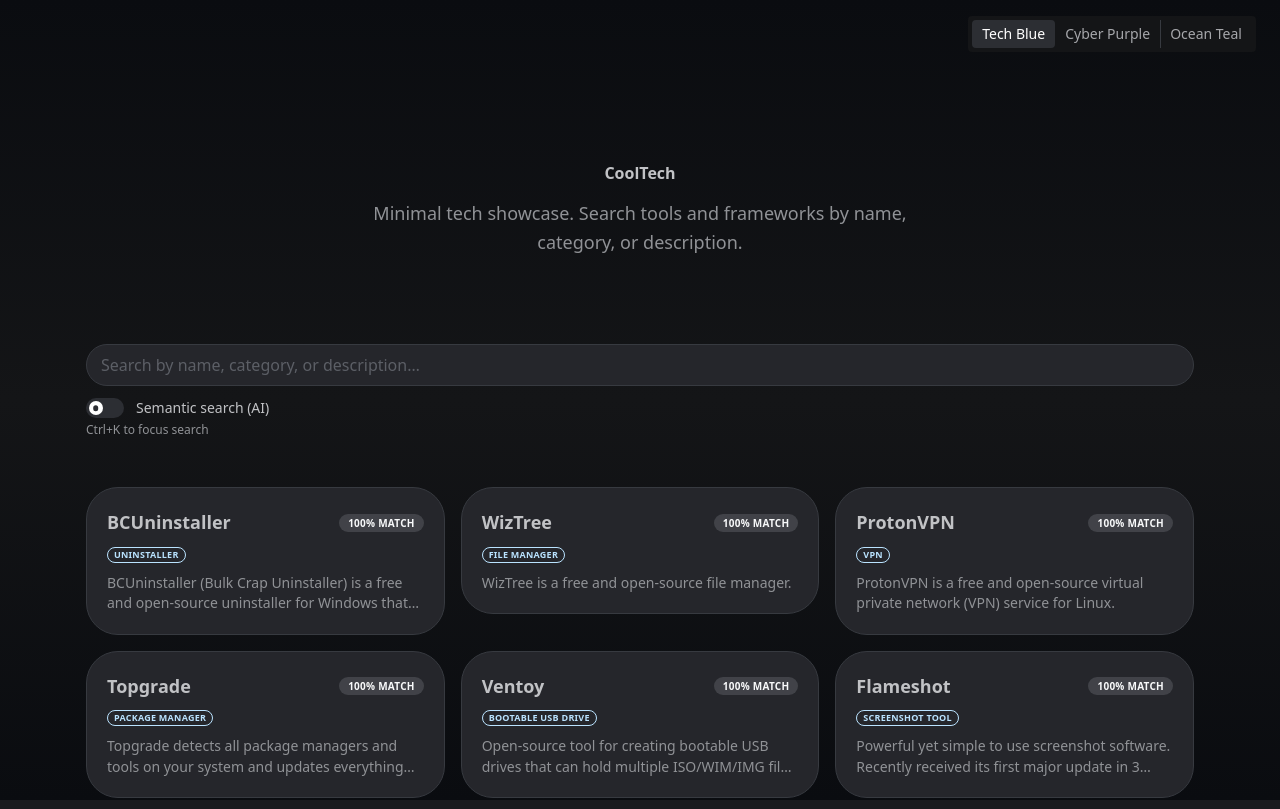
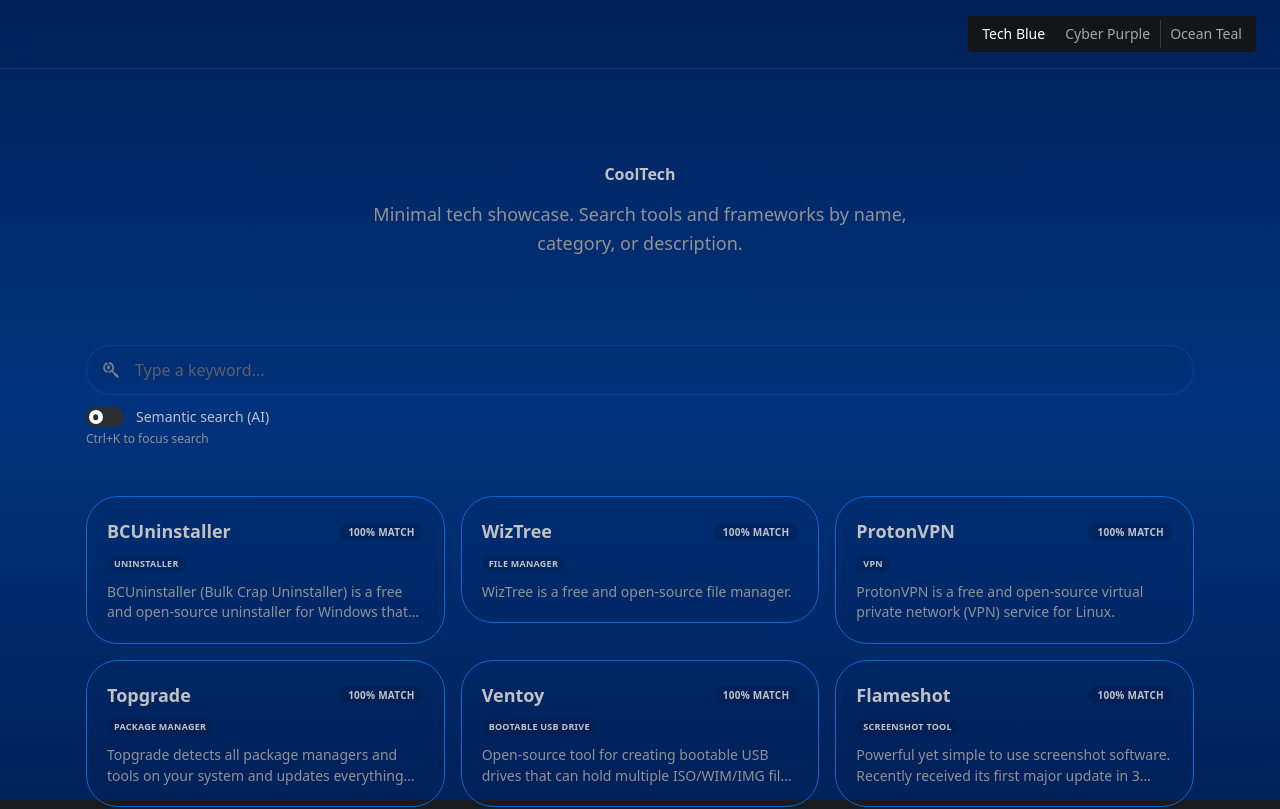
Before and after one commit to ElFilaliHamza/cooltech, a React (Vite) app: page / in a window 1280 px wide. Shown: the top 809 px of the page. Built offline with nearby package versions, Linux system fonts and the light colour scheme.

Commit message:
enhancements: visual polish with dynamic theming and refined UI components

```diff
--- a/src/components/AppCard.jsx
+++ b/src/components/AppCard.jsx
@@ -10,12 +10,12 @@
 					{app.name}
 				</Text>
 				{typeof similarity === "number" && (
-					<Badge size="sm" variant="light" color="gray">
+					<Badge size="sm" variant="light" color="primary">
 						{similarity}% match
 					</Badge>
 				)}
 			</Group>
-			<Badge size="xs" variant="outline" mb="xs">
+			<Badge size="xs" variant="light" color="primary" mb="xs">
 				{app.category}
 			</Badge>
 			<Text size="sm" c="dimmed" lineClamp={2}>
--- a/src/components/HeroSection.jsx
+++ b/src/components/HeroSection.jsx
@@ -15,6 +15,8 @@
 					fw={700}
 					size={{ base: "2.5rem", md: "3.5rem" }}
 					style={{ lineHeight: 1.2 }}
+					variant="gradient"
+					gradient={{ from: "primary.4", to: "primary.7", deg: 135 }}
 				>
 					CoolTech
 				</Title>
--- a/src/components/SearchBar.jsx
+++ b/src/components/SearchBar.jsx
@@ -1,6 +1,23 @@
 import { useRef, useEffect } from "react";
-import { TextInput, Box, Switch, Group, Text, Loader } from "@mantine/core";
+import {
+	TextInput,
+	Box,
+	Switch,
+	Group,
+	Text,
+	Loader,
+	useMantineTheme,
+} from "@mantine/core";
 import { motion } from "framer-motion";
+import { FontAwesomeIcon } from "@fortawesome/react-fontawesome";
+import { faSearchengin } from "@fortawesome/free-brands-svg-icons";
+
+function hexToRgba(hex, alpha) {
+	const r = parseInt(hex.slice(1, 3), 16);
+	const g = parseInt(hex.slice(3, 5), 16);
+	const b = parseInt(hex.slice(5, 7), 16);
+	return `rgba(${r},${g},${b},${alpha})`;
+}
 
 export default function SearchBar({
 	query,
@@ -11,6 +28,11 @@
 	semanticError,
 }) {
 	const inputRef = useRef(null);
+	const theme = useMantineTheme();
+	const primary = theme.colors[theme.primaryColor];
+	const primaryShade = theme.primaryShade ?? 5;
+	const primaryColor = primary?.[primaryShade] ?? theme.colors.blue[5];
+	const primaryBg = primary?.[9] ?? theme.colors.dark[8];
 
 	useEffect(() => {
 		const handler = (e) => {
@@ -23,21 +45,57 @@
 		return () => window.removeEventListener("keydown", handler);
 	}, []);
 
+	const inputStyles = {
+		input: {
+			transition:
+				"border-color 0.2s ease, box-shadow 0.2s ease, background-color 0.2s ease",
+			backgroundColor: hexToRgba(primaryBg, 0.12),
+			borderColor: hexToRgba(primaryColor, 0.35),
+			borderWidth: 1.5,
+			fontSize: "1rem",
+		},
+	};
+
 	return (
 		<Box id="search" py={24} as="section">
 			<motion.div
 				initial={{ opacity: 0, y: 12 }}
 				animate={{ opacity: 1, y: 0 }}
 				transition={{ duration: 0.4, delay: 0.1 }}
+				className="search-input-wrapper"
 			>
 				<TextInput
 					ref={inputRef}
-					placeholder="Search by name, category, or description…"
+					placeholder="Type a keyword..."
 					value={query}
 					onChange={(e) => setQuery(e.currentTarget.value)}
-					size="md"
+					size="lg"
 					radius="xl"
-					styles={{ input: { transition: "box-shadow 0.2s" } }}
+					variant="filled"
+					color="primary"
+					leftSection={
+						<span
+							style={{ fontSize: "1.1rem", opacity: 0.8 }}
+							aria-hidden
+						>
+							<FontAwesomeIcon icon={faSearchengin} />
+						</span>
+					}
+					styles={{
+						...inputStyles,
+						input: {
+							...inputStyles.input,
+							"&:focus": {
+								borderColor: primaryColor,
+								boxShadow: `0 0 0 3px ${hexToRgba(primaryColor, 0.25)}`,
+								backgroundColor: hexToRgba(primaryBg, 0.18),
+							},
+							"&::placeholder": {
+								color: primaryColor,
+								opacity: 0.8,
+							},
+						},
+					}}
 					rightSection={
 						query ? (
 							<Box
@@ -48,8 +106,21 @@
 									background: "none",
 									border: "none",
 									cursor: "pointer",
-									padding: 4,
-									fontSize: "1.25rem",
+									padding: 6,
+									fontSize: "1rem",
+									color: "var(--mantine-color-text)",
+									opacity: 0.7,
+									borderRadius: theme.radius.sm,
+								}}
+								onMouseEnter={(e) => {
+									e.currentTarget.style.opacity = "1";
+									e.currentTarget.style.backgroundColor =
+										hexToRgba(primaryColor, 0.15);
+								}}
+								onMouseLeave={(e) => {
+									e.currentTarget.style.opacity = "0.7";
+									e.currentTarget.style.backgroundColor =
+										"transparent";
 								}}
 								aria-label="Clear search"
 							>
@@ -67,10 +138,11 @@
 							setUseSemantic(e.currentTarget.checked)
 						}
 						size="sm"
+						color="primary"
 					/>
 					{isSemanticLoading && (
 						<Group gap={4}>
-							<Loader size="xs" />
+							<Loader size="xs" color="primary" />
 							<Text size="xs" c="dimmed">
 								Loading model…
 							</Text>
--- a/src/components/layout/AppLayout.jsx
+++ b/src/components/layout/AppLayout.jsx
@@ -1,4 +1,4 @@
-import { Box, Container } from "@mantine/core";
+import { Box, Container, useMantineTheme } from "@mantine/core";
 import ThemeToggle from "../ui/ThemeToggle";
 import HeroSection from "../HeroSection";
 import SearchBar from "../SearchBar";
@@ -7,6 +7,7 @@
 import APPS from "../../data/apps";
 
 export default function AppLayout() {
+	const theme = useMantineTheme();
 	const {
 		query,
 		setQuery,
@@ -18,6 +19,18 @@
 		semanticError,
 	} = useAISearch(APPS);
 
+	const primary = theme.colors[theme.primaryColor];
+	const primaryShade = theme.primaryShade ?? 5;
+	const headerBg = primary?.[9]
+		? (() => {
+				const hex = primary[9];
+				const r = parseInt(hex.slice(1, 3), 16);
+				const g = parseInt(hex.slice(3, 5), 16);
+				const b = parseInt(hex.slice(5, 7), 16);
+				return `rgba(${r},${g},${b},0.25)`;
+		  })()
+		: "rgba(0,0,0,0.2)";
+
 	return (
 		<Box component="main" style={{ minHeight: "100vh" }}>
 			<Box
@@ -28,7 +41,11 @@
 					zIndex: 100,
 					display: "flex",
 					justifyContent: "flex-end",
+					alignItems: "center",
 					padding: "1rem 1.5rem",
+					backdropFilter: "blur(12px)",
+					backgroundColor: headerBg,
+					borderBottom: `1px solid ${primary?.[primaryShade] ?? theme.colors.dark[4]}40`,
 				}}
 			>
 				<ThemeToggle />
--- a/src/components/ui/MotionCard.jsx
+++ b/src/components/ui/MotionCard.jsx
@@ -43,13 +43,32 @@
 		},
 	};
 
+	const primary = theme.colors[theme.primaryColor];
+	const primaryShade = theme.primaryShade ?? 5;
+	const primaryBorder = primary?.[primaryShade] ?? theme.colors.blue[5];
+	const primaryDark = primary?.[9] ?? theme.colors.dark[8];
+	const hexToRgba = (hex, alpha) => {
+		const r = parseInt(hex.slice(1, 3), 16);
+		const g = parseInt(hex.slice(3, 5), 16);
+		const b = parseInt(hex.slice(5, 7), 16);
+		return `rgba(${r},${g},${b},${alpha})`;
+	};
+
 	const defaultWhileHover = {
 		y: -5,
 		scale: 1.03,
-		boxShadow: `0 20px 40px ${theme.colors.dark[6]}25`,
+		boxShadow: `0 20px 40px ${primaryBorder}40`,
 		transition: {
 			type: "spring",
 			stiffness: 300,
+		},
+	};
+
+	const cardStyles = {
+		root: {
+			borderColor: primaryBorder,
+			borderWidth: 1,
+			backgroundColor: hexToRgba(primaryDark, 0.15),
 		},
 	};
 
@@ -63,11 +82,12 @@
 			initial={initial}
 			animate={animate}
 			withBorder
+			styles={cardStyles}
 			{...props}
 		>
 			{children}
 			{/* Light Sweep Animation */}
-			{lightSweep && showSweep && (
+			{lightSweep && showSweep && primary && (
 				<motion.div
 					style={{
 						position: "absolute",
@@ -78,7 +98,7 @@
 						background: `linear-gradient(
 							90deg,
 							transparent,
-							rgba(255, 255, 255, 0.03),
+							${hexToRgba(primary[primaryShade] ?? primary[5], 0.06)},
 							transparent
 						)`,
 						transform: "skewX(-15deg)",
--- a/src/components/ui/ThemeToggle.jsx
+++ b/src/components/ui/ThemeToggle.jsx
@@ -19,6 +19,7 @@
 				onChange={setThemeName}
 				data={OPTIONS}
 				size="sm"
+				color="primary"
 				aria-label="Choose theme color"
 			/>
 		</motion.div>
--- a/src/components/ui/background/SimpleAnimatedBackground.jsx
+++ b/src/components/ui/background/SimpleAnimatedBackground.jsx
@@ -1,17 +1,30 @@
-import { Box, useMantineColorScheme } from "@mantine/core";
+import { Box, useMantineColorScheme, useMantineTheme } from "@mantine/core";
 import { useReducedMotion } from "framer-motion";
 
 export default function SimpleAnimatedBackground() {
 	const { colorScheme } = useMantineColorScheme();
+	const theme = useMantineTheme();
 	const reducedMotion = useReducedMotion();
 	const isDark = colorScheme === "dark";
 
+	const primary = theme.colors[theme.primaryColor];
+	const darkPrimary = primary?.[9] ?? "#101113";
+	const midPrimary = primary?.[8] ?? "#141517";
+	const lightPrimary = primary?.[0] ?? "#f8f9fa";
+	const lightMid = primary?.[1] ?? "#e9ecef";
+
 	const bg = isDark
-		? "linear-gradient(180deg, #0a0c10 0%, #141517 50%, #0a0c10 100%)"
-		: "linear-gradient(180deg, #f8f9fa 0%, #e9ecef 50%, #f8f9fa 100%)";
+		? `linear-gradient(180deg, ${darkPrimary} 0%, ${midPrimary} 50%, ${darkPrimary} 100%)`
+		: `linear-gradient(180deg, ${lightPrimary} 0%, ${lightMid} 50%, ${lightPrimary} 100%)`;
 
-	const gridOpacity = reducedMotion ? 0.06 : 0.08;
-	const gridColor = isDark ? "rgba(255,255,255," : "rgba(0,0,0,";
+	const gridOpacity = reducedMotion ? 0.08 : 0.12;
+	const primaryRgb = primary?.[5] ?? "#2186eb";
+	const r = parseInt(primaryRgb.slice(1, 3), 16);
+	const g = parseInt(primaryRgb.slice(3, 5), 16);
+	const b = parseInt(primaryRgb.slice(5, 7), 16);
+	const gridColor = isDark
+		? `rgba(${r},${g},${b},`
+		: `rgba(${r},${g},${b},`;
 
 	return (
 		<Box
--- a/src/index.css
+++ b/src/index.css
@@ -7,3 +7,12 @@
 		transform: translateY(-20px) scale(1.05);
 	}
 }
+
+/* Search input: themed focus glow using primary color */
+.search-input-wrapper:focus-within input {
+	box-shadow: 0 0 0 3px color-mix(in srgb, var(--mantine-primary-color-5) 25%, transparent);
+	outline: none;
+}
+.search-input-wrapper input {
+	transition: border-color 0.2s ease, box-shadow 0.2s ease, background-color 0.2s ease;
+}
```
